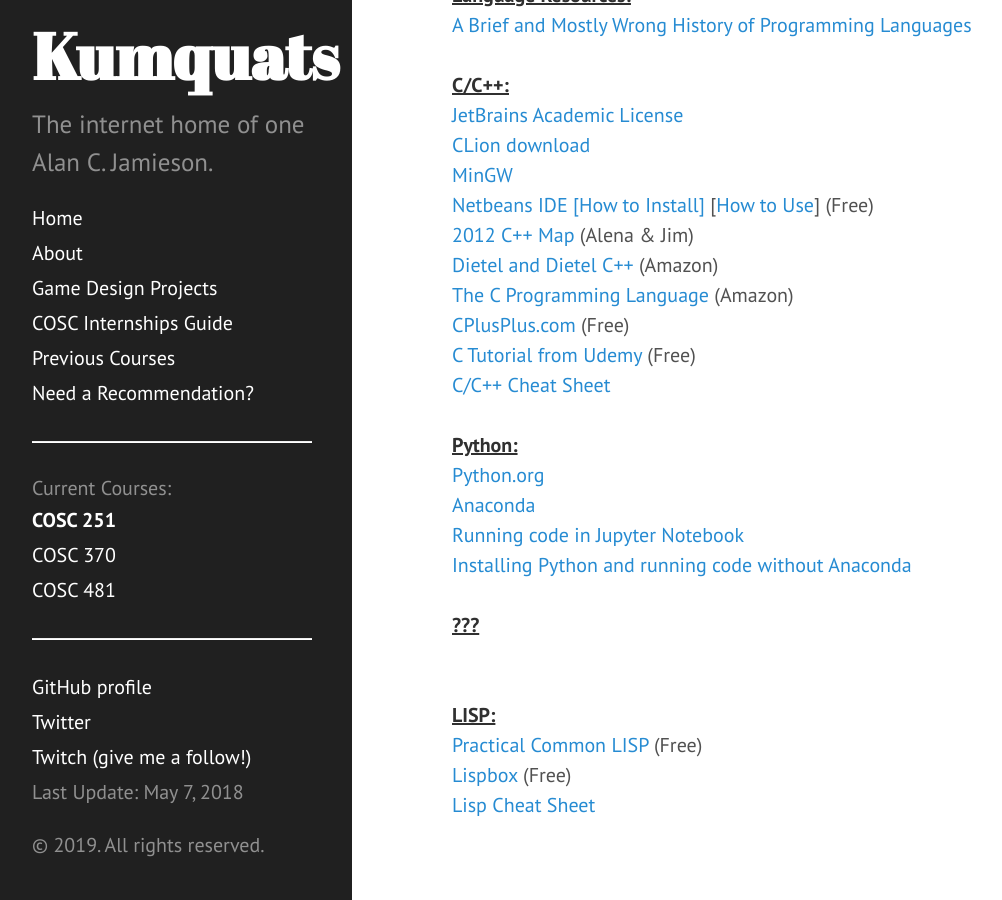
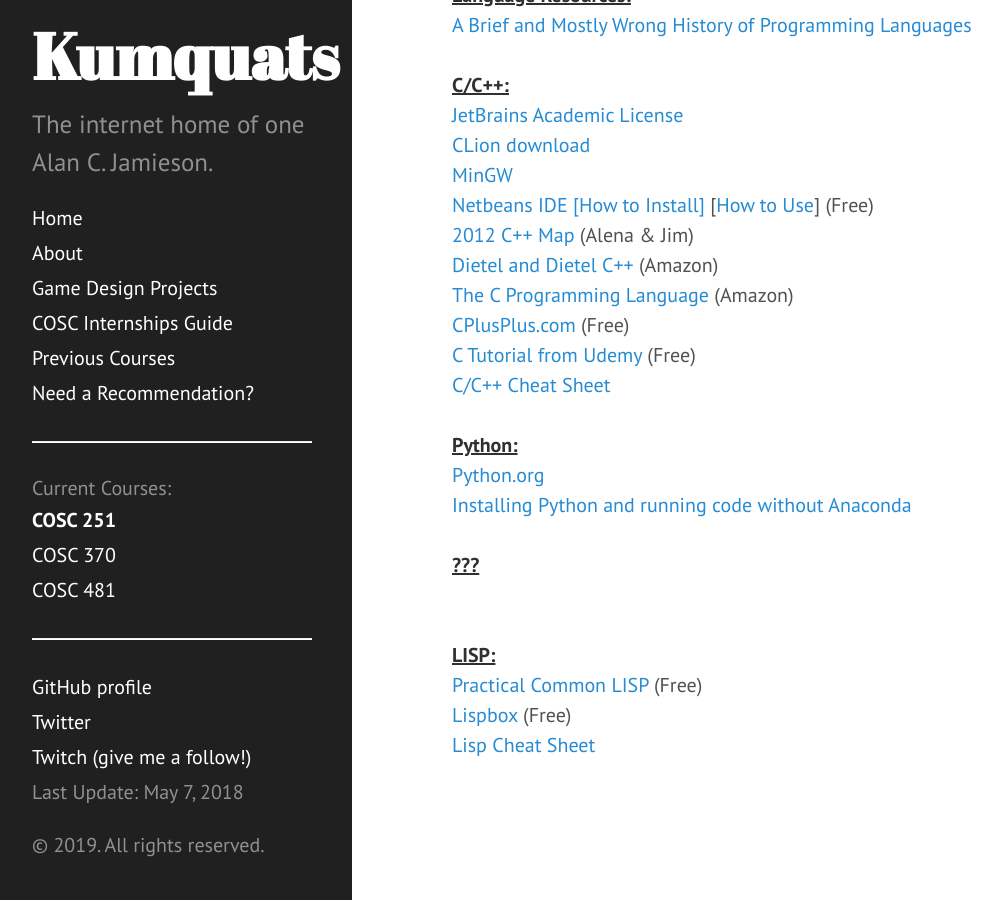
Before and after one commit to ripark/ripark.github.io, a Jekyll site: the page built from s19/cosc251.html, in a window 1280 px wide and 900 px high, scrolled down 1180 px. Shown: the whole window, without its empty margins (8-1010 px from the left). Built offline with Jekyll 4.4.1, drawn with Linux system fonts in a browser that asks for light colours; Markdown is read by kramdown in place of the engine named in the settings.

Commit message:
Update cosc251.html

```diff
--- a/s19/cosc251.html
+++ b/s19/cosc251.html
@@ -103,12 +103,6 @@
         <a href="http://www.python.org"
              rel="self">Python.org</a>
         <br />
-        <a href="https://www.anaconda.com/download/"
-             rel="self">Anaconda</a>
-        <br />
-        <a href="https://jupyter-notebook.readthedocs.io/en/stable/examples/Notebook/Running%20Code.html"
-             rel="self">Running code in Jupyter Notebook</a>
-        <br />
         <a href="http://ripark.github.io/s19/PythonNoAnaconda.pdf"
              rel="self">Installing Python and running code without Anaconda</a>
         <br />
```
